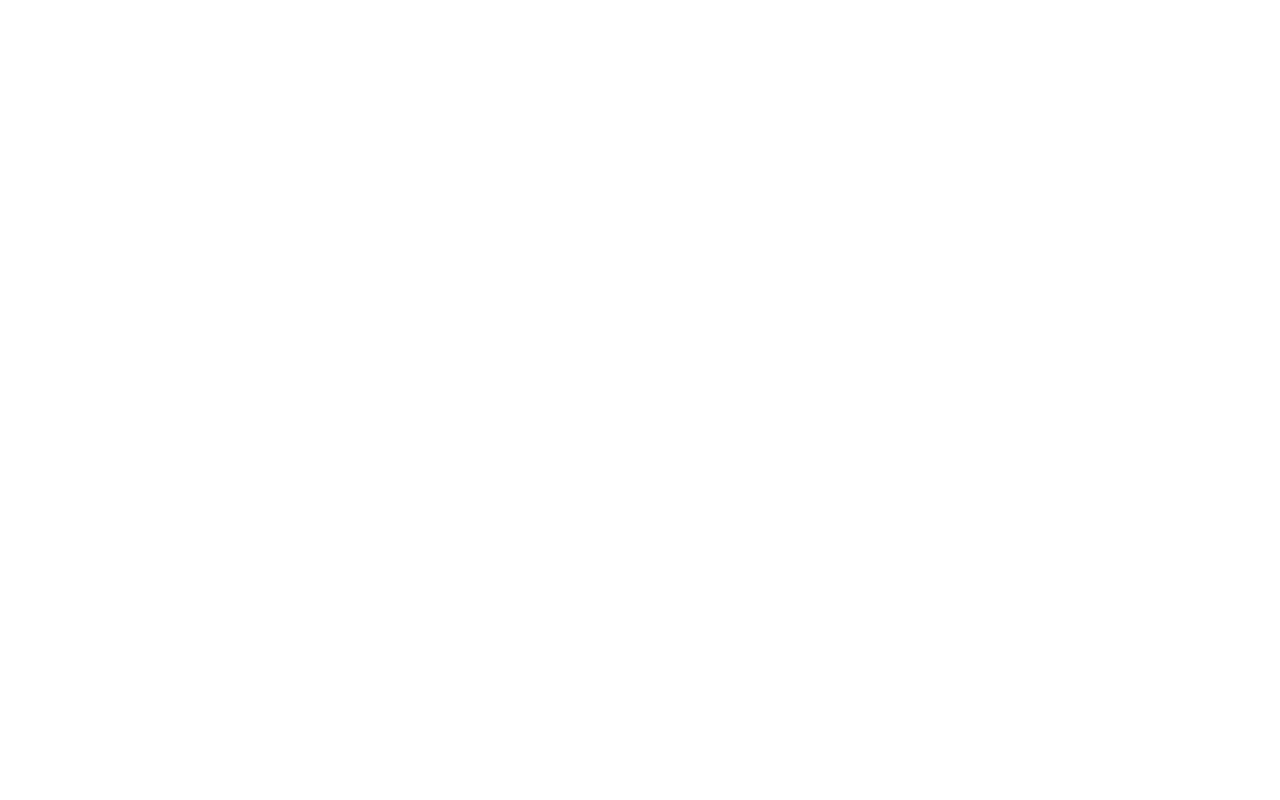
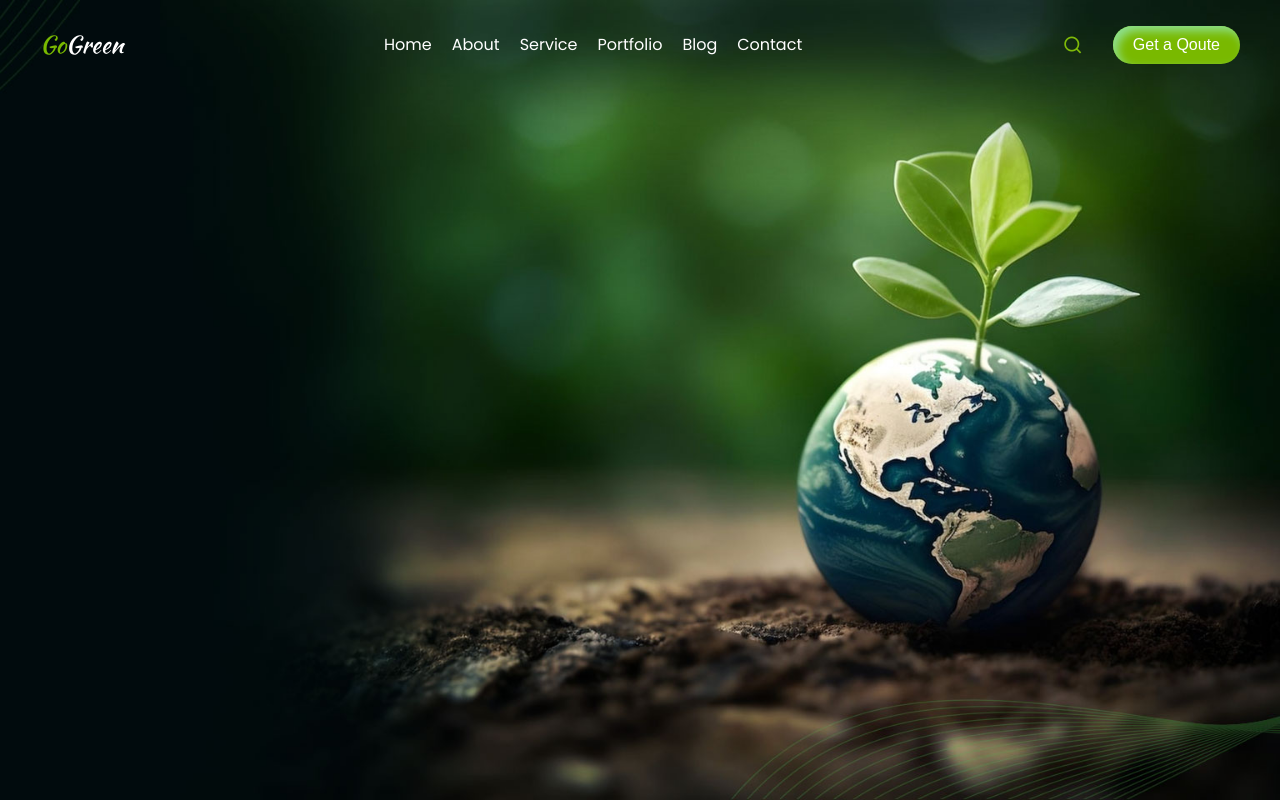
Before and after one commit to zahidhasan13/go-green, a plain HTML site: page index.html in a window 1280 px wide. Drawn offline with nearby package versions, Linux system fonts and the light colour scheme.

Commit message:
navbar added

```diff
--- a/css/style.css
+++ b/css/style.css
@@ -0,0 +1,99 @@
+@import url("https://fonts.googleapis.com/css2?family=Kaushan+Script&family=Poppins:ital,wght@0,100;0,200;0,300;0,400;0,500;0,600;0,700;0,800;0,900;1,100;1,200;1,300;1,400;1,500;1,600;1,700;1,800;1,900&display=swap");
+
+/* General Reset */
+* {
+  margin: 0;
+  padding: 0;
+  box-sizing: border-box;
+  border: none;
+  outline: none;
+  text-decoration: none;
+  list-style: none;
+  background: transparent;
+}
+html {
+  font-size: 62.5%;
+  overflow-x: hidden;
+}
+body {
+  font-family: "Poppins", sans-serif;
+  font-weight: 400;
+  line-height: 1.9;
+  overflow-x: hidden;
+}
+a,
+button,
+img {
+  display: inline-block;
+}
+.container {
+  max-width: 120rem;
+  margin: 0 auto;
+}
+.btn-primary {
+  font-size: 1.6rem;
+  background: rgb(121, 185, 0);
+  padding: 1rem 2rem;
+  border-radius: 3rem;
+  box-shadow: inset 5px 5px 10px rgb(142, 224, 142);
+  color: #fff;
+  cursor: pointer;
+  transition: all 0.5s;
+}
+.btn-primary:hover {
+  box-shadow: inset 5px 5px 10px rgb(121, 185, 0);
+  background-color: rgb(0, 128, 0);
+}
+/* Header CSS */
+.header {
+  position: fixed;
+  top: 0;
+  left: 0;
+  right: 0;
+  z-index: 100;
+}
+.nav {
+  display: flex;
+  align-items: center;
+  justify-content: space-between;
+  height: 9rem;
+}
+.logo {
+  font-size: 2.4rem;
+  font-family: "Kaushan Script", serif;
+  color: #fff;
+}
+.logo span {
+  color: rgb(121, 185, 0);
+}
+.nav-links {
+  display: flex;
+  align-items: center;
+  gap: 2rem;
+}
+.link {
+  font-size: 1.6rem;
+  color: #fff;
+  transition: all 0.5s;
+}
+.link:hover {
+  color: rgb(121, 185, 0);
+}
+.nav-btn {
+  display: flex;
+  align-items: center;
+  gap: 3rem;
+}
+.nav-btn i {
+  color: #7fba09;
+  font-size: 2rem;
+}
+/* Hero Section CSS */
+.hero-section {
+  background-image: url(../images/banner-bg.jpg);
+  background-size: cover;
+  background-repeat: no-repeat;
+  background-position: center center;
+  height: 100vh;
+  width: 100%;
+}
--- a/index.html
+++ b/index.html
@@ -4,13 +4,41 @@
     <meta charset="UTF-8" />
     <meta name="viewport" content="width=device-width, initial-scale=1.0" />
     <title>Go Green</title>
+    <!-- Remix Icon -->
+    <link
+      href="https://cdn.jsdelivr.net/npm/remixicon@4.5.0/fonts/remixicon.css"
+      rel="stylesheet"
+    />
+    <!-- Css -->
     <link rel="stylesheet" href="./css/style.css" />
     <link rel="stylesheet" href="./css/responsive.css" />
+    <!-- js -->
     <script src="./js/script.js" defer></script>
   </head>
   <body>
     <!-- Header -->
+    <header class="header container">
+      <nav class="nav">
+        <a href="#" class="logo"><span>Go</span>Green</a>
+        <ul class="nav-links">
+          <li><a href="#" class="link">Home</a></li>
+          <li><a href="#" class="link">About</a></li>
+          <li><a href="#" class="link">Service</a></li>
+          <li><a href="#" class="link">Portfolio</a></li>
+          <li><a href="#" class="link">Blog</a></li>
+          <li><a href="#" class="link">Contact</a></li>
+        </ul>
+        <div class="nav-btn">
+          <i class="ri-search-line"></i>
+          <button class="btn btn-primary">Get a Qoute</button>
+        </div>
+      </nav>
+    </header>
     <!-- Main -->
+    <main>
+      <!-- Hero -->
+      <section class="hero-section"></section>
+    </main>
     <!-- Footer -->
   </body>
 </html>
```
